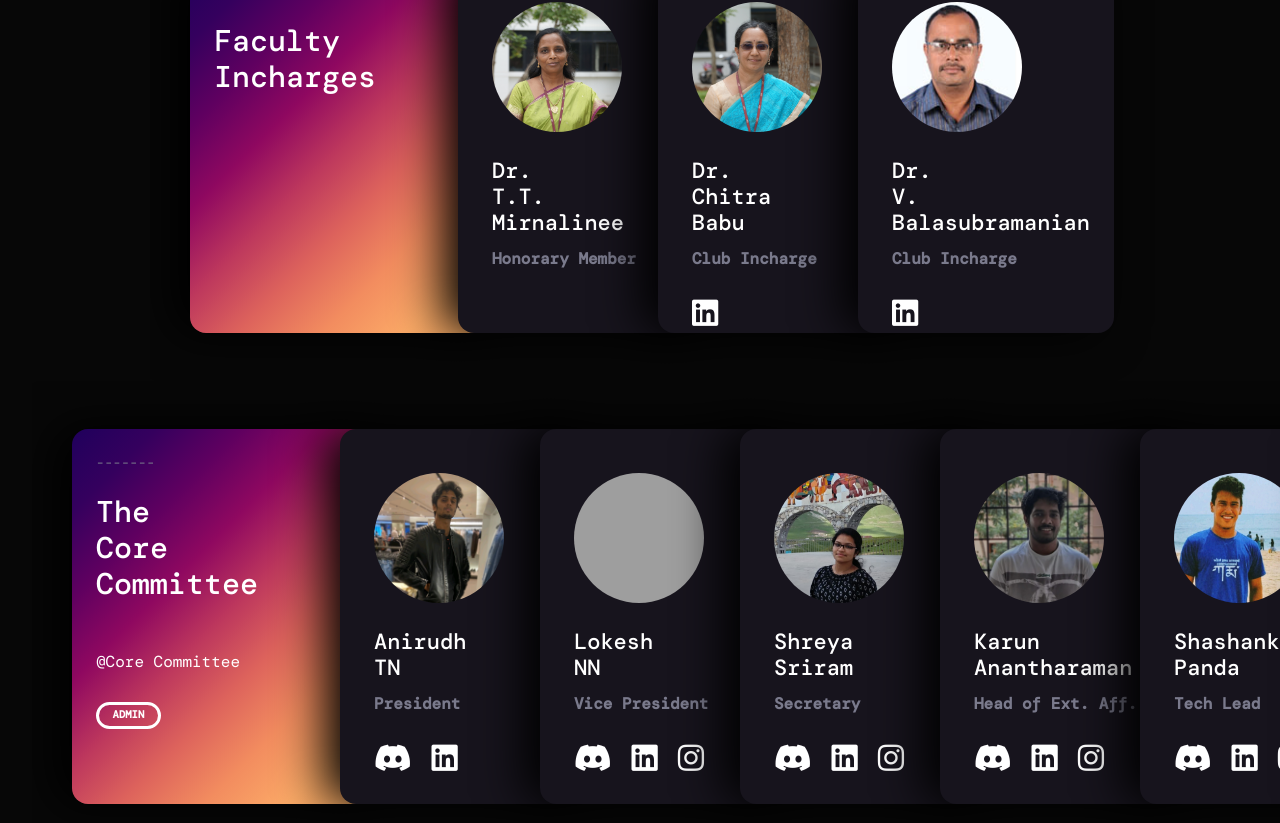
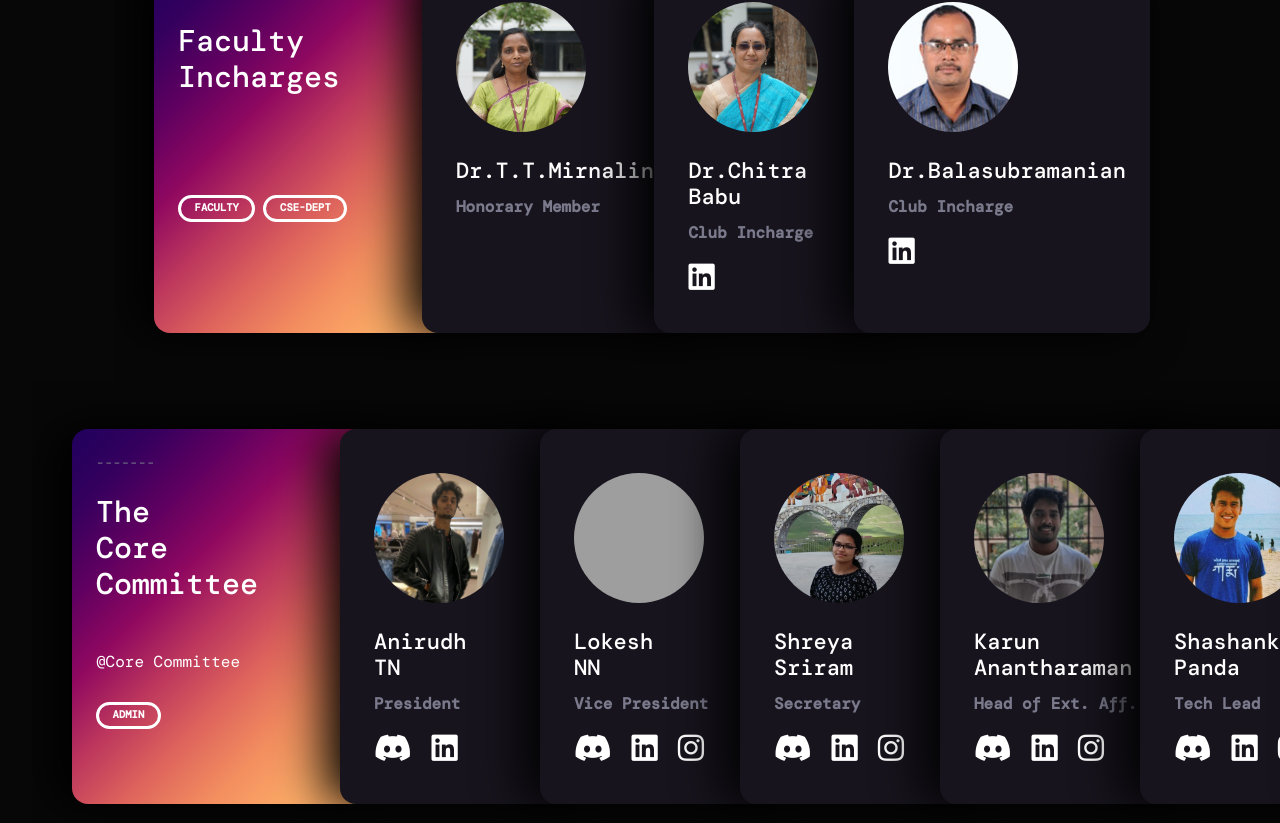
Before and after one commit to ssncodingclub/Coding-Club-Website, a Next.js app: page /about in a window 1280 px wide. Shown: the part 1517-2340 px from the top of the page. Built offline with nearby package versions, Linux system fonts and the light colour scheme; grey boxes are pictures that could not be loaded; a web font is replaced by a local one.

Commit message:
adjusted faculty cards

```diff
--- a/data/domains.json
+++ b/data/domains.json
@@ -1,12 +1,13 @@
 [
   {
     "title": "Faculty\nIncharges",
+    "tags": ["faculty", "CSE-DEPT"],
     "bgColorStyle": {
       "background": "linear-gradient(135deg, #1f005c, #35005e, #5f0060, #8f0860, #bc365d, #dd635c, #f28c5f, #fcaa67, #ffb56b)"
     },
     "members": [
       {
-        "name": "Dr. T.T. Mirnalinee",
+        "name": "Dr.T.T.Mirnalinee",
         "position": "Honorary Member",
         "alt": "mirnaline",
         "profilePic": "/profiles/Faculty/Mirnaline.png",
@@ -17,7 +18,7 @@
         }
       },
       {
-        "name": "Dr. Chitra Babu",
+        "name": "Dr.Chitra Babu",
         "position": "Club Incharge",
         "alt": "chitra",
         "profilePic": "/profiles/Faculty/Chitra.png",
@@ -26,7 +27,7 @@
         }
       },
       {
-        "name": "Dr. V. Balasubramanian",
+        "name": "Dr.Balasubramanian",
         "position": "Club Incharge",
         "alt": "bala",
         "profilePic": "/profiles/Faculty/balasubu.jpg",
--- a/styles/Card.module.css
+++ b/styles/Card.module.css
@@ -280,7 +280,7 @@
 }
 
 .social_media {
-  margin-top: 20px;
+  margin-top: 10px;
   font-size: 30px;
 }
 
```
